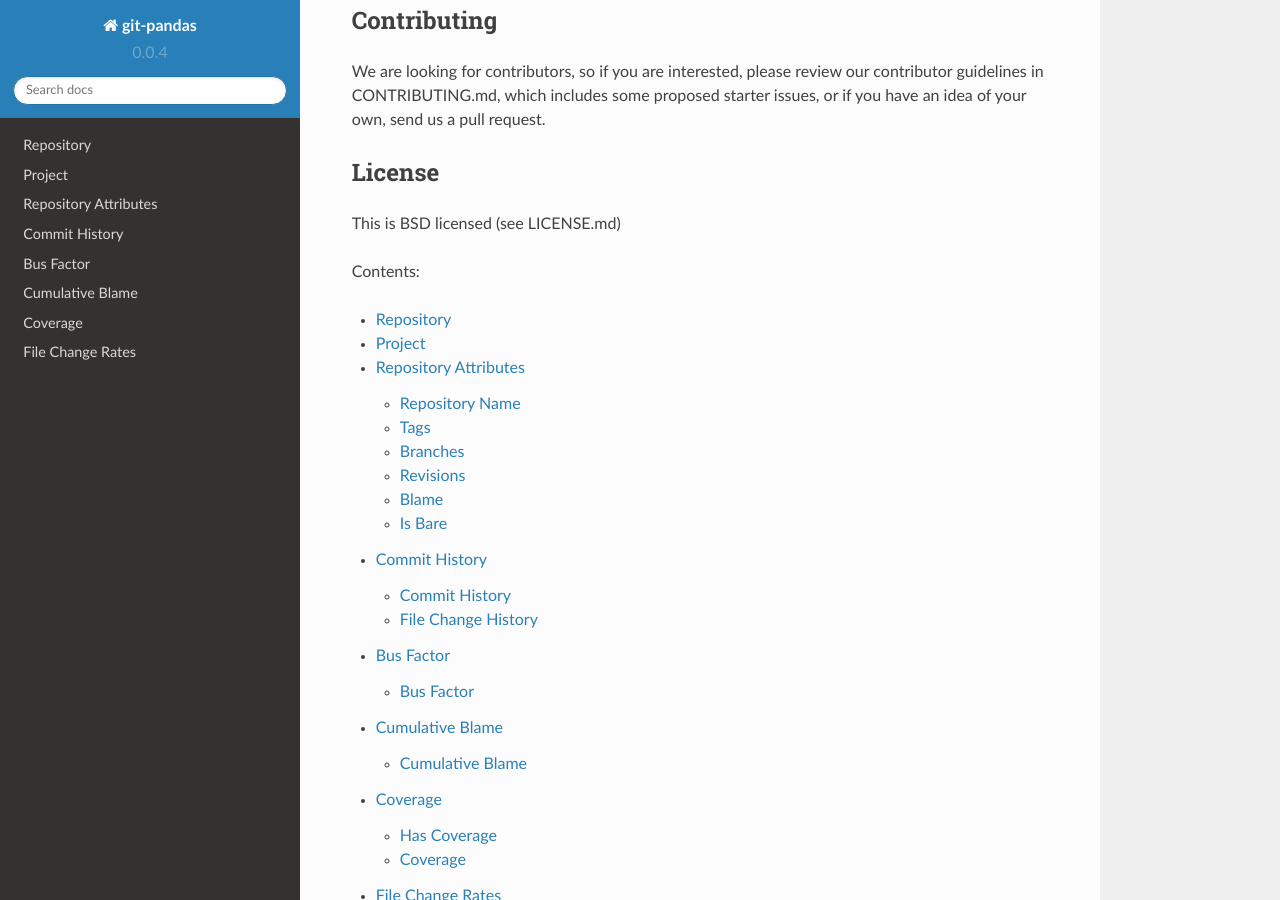
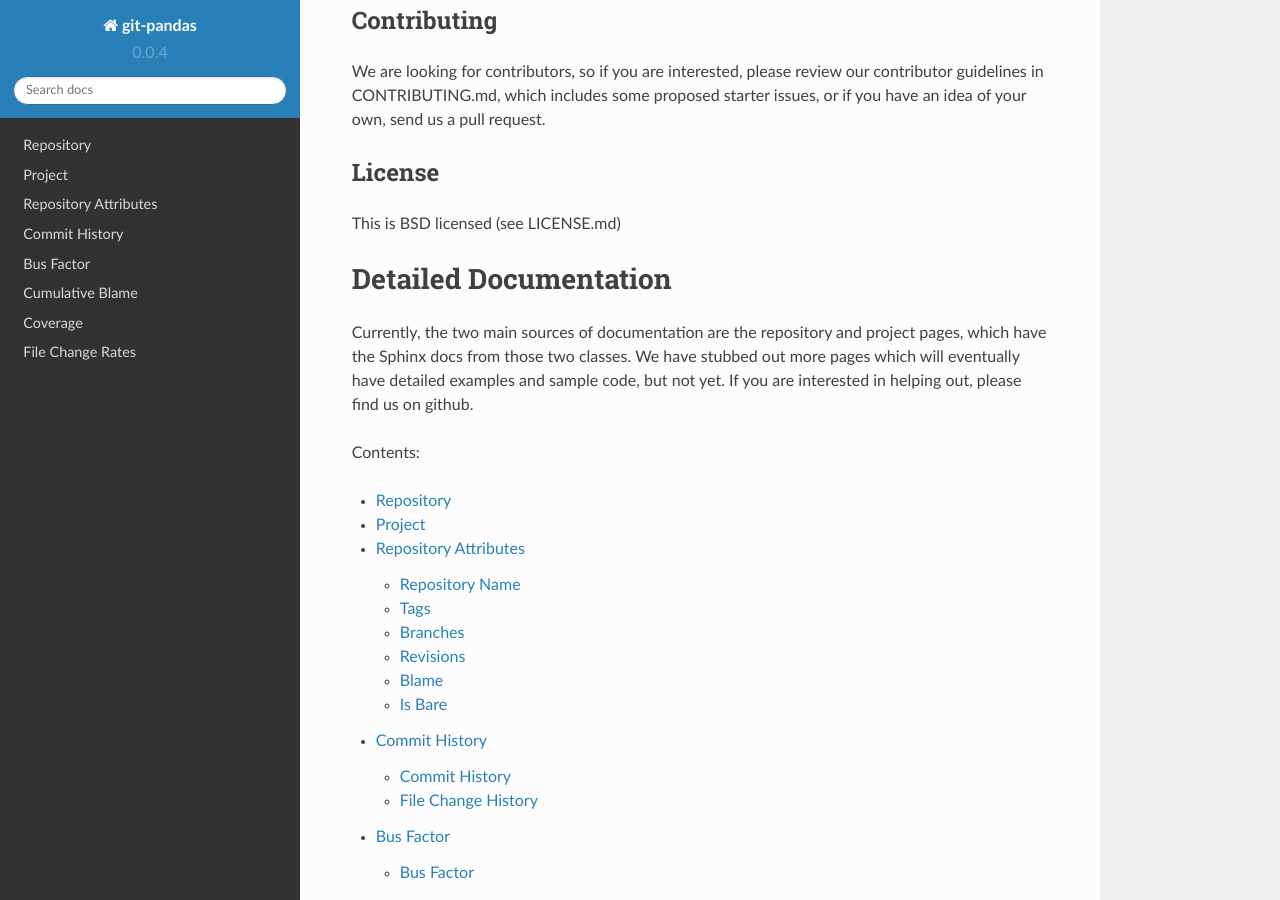
Before and after one commit to wdm0006/git-pandas, a Sphinx documentation site: the page built from docs/source/index.rst, in a window 1280 px wide and 900 px high, scrolled down 1004 px. Built offline with Sphinx 7.4.7 and the Read the Docs theme 2.0.0, drawn with Linux system fonts in a browser that asks for light colours.

Commit message:
switching branches to update docs

```diff
--- a/docs/source/index.rst
+++ b/docs/source/index.rst
@@ -54,6 +54,14 @@ License
 
 This is BSD licensed (see LICENSE.md)
 
+
+Detailed Documentation
+======================
+
+Currently, the two main sources of documentation are the repository and project pages, which have the Sphinx docs from
+those two classes. We have stubbed out more pages which will eventually have detailed examples and sample code, but not
+yet. If you are interested in helping out, please find us on github.
+
 Contents:
 
 .. toctree::
```
Also changed, not shown: CHANGELOG.md (+4 -0 lines), CONTRIBUTING.md (+2 -3 lines), docs/source/cumulative_blame.rst (line endings or trailing spaces).
